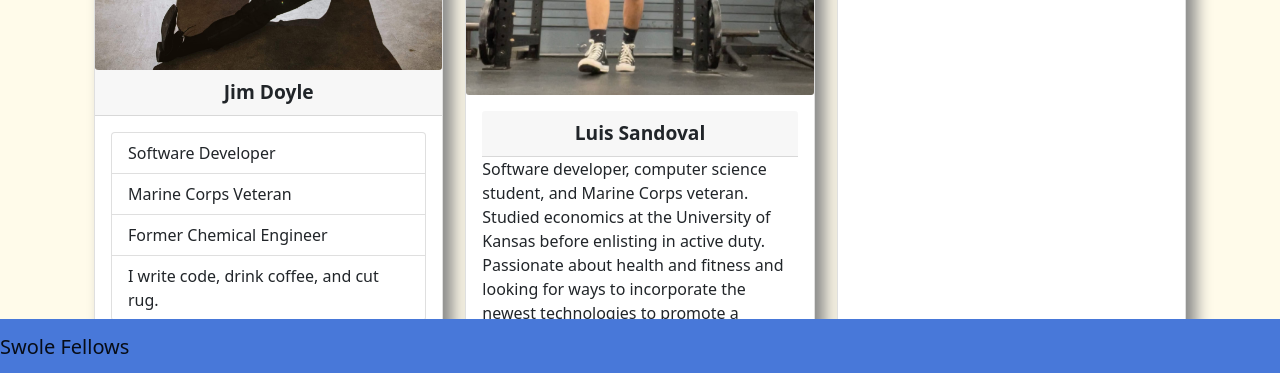
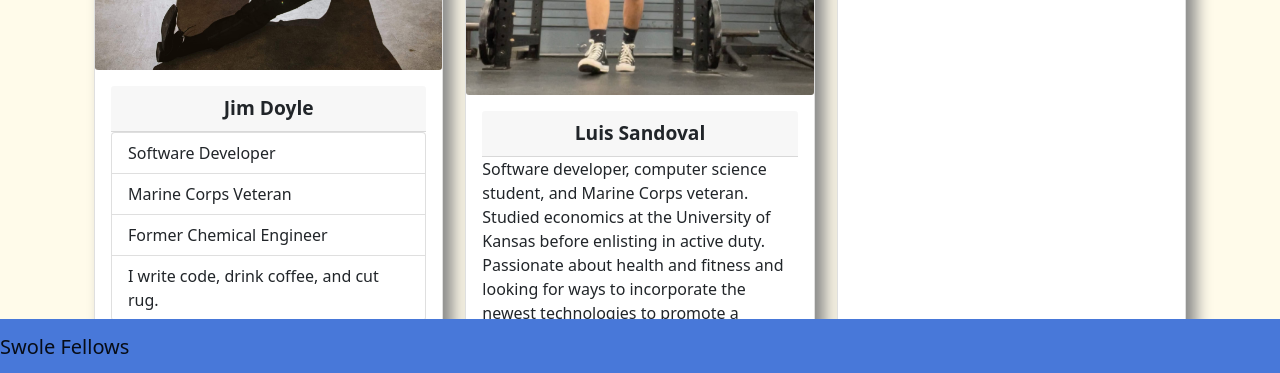
Before and after one commit to luismsandoval/swole-fellows-frontend, a React (Create React App) app: page /about in a window 1280 px wide. Shown: the part 425-798 px from the top of the page. Built offline with nearby package versions, Linux system fonts and the light colour scheme; no server answers.

Commit message:
about changes

```diff
--- a/src/About.js
+++ b/src/About.js
@@ -10,8 +10,8 @@ class Profile extends Component {
         <Container className="about">
           <Card className="aboutCard">
             <Card.Img src="20220207_200416.jpg" rounded="true" />
+            <Card.Body>
             <Card.Header id="name" >Jim Doyle</Card.Header>
-            <Card.Body>
               <ListGroup>
                 <ListGroup.Item >Software Developer</ListGroup.Item>
                 <ListGroup.Item>Marine Corps Veteran</ListGroup.Item>
--- a/src/App.css
+++ b/src/App.css
@@ -1,4 +1,5 @@
 #root,
+
 html {
   background-color: #FFFBEA;
 }
```
